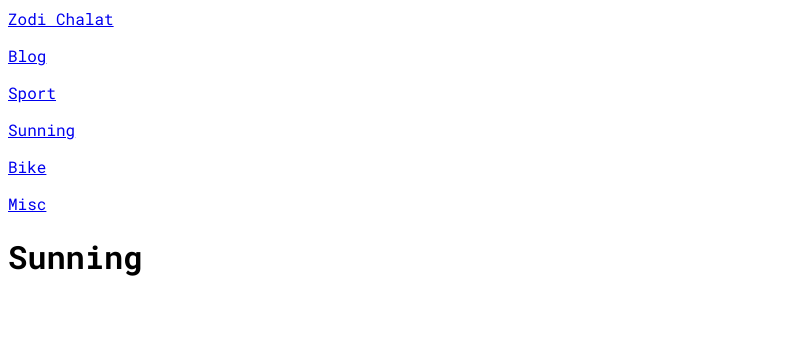
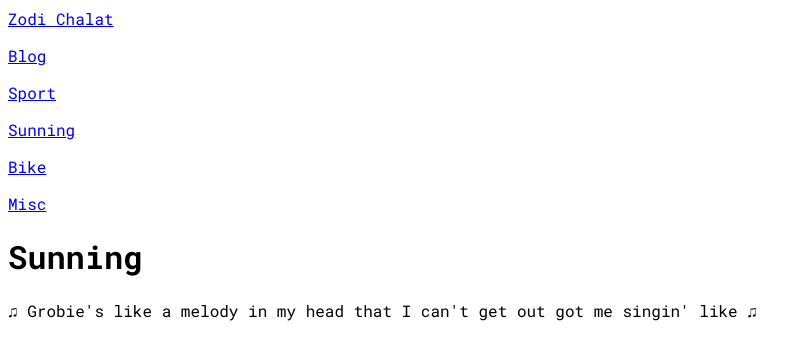
Before and after one commit to grobie01/website, an Eleventy site: page src/sunning.md in a window 1280 px wide. Shown: the whole page, without its empty margins (0-811 px from the left). Built offline with nearby package versions, Linux system fonts and the light colour scheme; Eleventy itself is replaced by a stand-in of ours; files that its build step writes are made by us from their sources; what eleventy-plugin-heroicons would draw is missing.

Commit message:
added text

```diff
--- a/src/sunning.md
+++ b/src/sunning.md
@@ -5,3 +5,5 @@ tags: page
 ---
 
 # Sunning
+
+♫ Grobie's like a melody in my head that I can't get out got me singin' like ♫
```
Also changed, not shown: docs/sunning/index.html (+1 -0 lines), docs/assets/css/tailwind.css.
